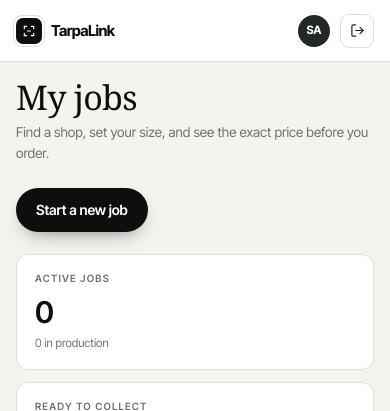
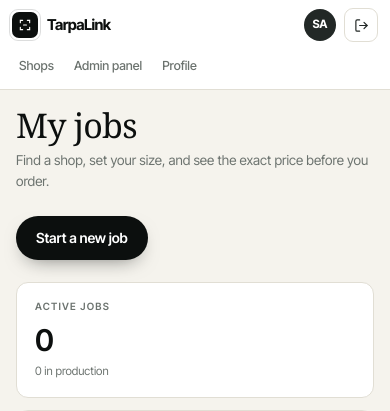
Before and after one commit to pasinosvictorianodyanna-hub/TarpaLink, a Laravel app: page /account in a window 390 px wide. Shown: the top 411 px of the page. Run offline with Laravel 12, Linux system fonts and the light colour scheme; a user stored in the database is signed in; data comes from the database, SQL or seed files in the repository; style sheets or scripts are compiled from the project's sources; some libraries are stand-ins or nearby versions; some web fonts are replaced.

Commit message:
Put the seven customer screens in the bar, not behind a menu
A dropdown hides the very thing the customer was supposed to be able to see.
All seven now sit in the top bar in journey order: Shop directory, Shop
profile, Order builder, Checkout, Order status, My jobs, Profile.

Three of them need context — builder and checkout need a shop in the URL,
order status needs a job — so they render as dimmed text with a title saying
what they are waiting for ('Open a shop first', 'No order in progress') until
that context exists. Visible, because they are part of the journey; not
clickable, because a nav item that looks live and goes nowhere is the exact
problem this was meant to fix.

On a phone the bar becomes two rows: logo and account controls on top, the
seven screens underneath as a horizontally scrolling strip with a fade at the
right edge. It used to disappear below 640px entirely, which left a phone with
no navigation at all.

Also fixed: the shop profile page kept its fixed 300px sidebar column at every
width, so the whole page scrolled sideways on a phone. It was the only grid
that never got a mobile rule.

Ten tests rewritten for the new shape: all seven present, order status is a
link only when there is a job to open, the dimmed items carry their reason, the
bar points at the shop you are looking at, and exactly one item is marked
current.

```diff
--- a/resources/css/app.css
+++ b/resources/css/app.css
@@ -366,10 +366,25 @@ html{scroll-behavior:smooth}
   position:sticky;top:0;z-index:80;
 }
 .appbar .logo{font-size:15px}
-.appbar-links{display:flex;gap:4px;font-size:13px;font-weight:500}
-.appbar-links a{padding:7px 11px;border-radius:8px;color:var(--muted);transition:.16s}
+.appbar-links{
+  display:flex;gap:2px;font-size:13px;font-weight:500;
+  min-width:0;overflow-x:auto;scrollbar-width:none;
+}
+.appbar-links::-webkit-scrollbar{display:none}
+.appbar-links a{flex:none;padding:7px 10px;border-radius:8px;color:var(--muted);transition:.16s;white-space:nowrap}
 .appbar-links a:hover{background:var(--paper);color:var(--ink)}
 .appbar-links a.on{background:var(--ink);color:#fff}
+/* A screen that exists but has nothing to open yet: present in the journey,
+   clearly not clickable, and the title says what it is waiting for. */
+.nav-off{
+  flex:none;padding:7px 10px;border-radius:8px;color:var(--muted-2);
+  white-space:nowrap;opacity:.6;
+}
+/* Below the width where all seven fit, the strip scrolls. The fade on the right
+   edge is what says so — a hard cut just looks like a broken layout. */
+@media(max-width:1099px){
+  .appbar-links{mask-image:linear-gradient(90deg,#000 calc(100% - 22px),transparent)}
+}
 .appbar-right{margin-left:auto;display:flex;align-items:center;gap:10px}
 
 /* ---------- customer navigation ----------
@@ -842,8 +811,23 @@ textarea.finp{height:auto;padding:8px 10px;line-height:1.5;resize:vertical}
 .cta-band{padding:34px 24px}
 .sec{padding:58px 0}
 .app-body{padding:18px 16px 0}
-.appbar{padding:0 16px;gap:12px}
-.appbar-links{display:none}
+/* The journey no longer disappears on a phone. The bar becomes two rows: the
+   logo and the account controls on top, the seven screens underneath as a
+   horizontally scrolling strip — the same shape as the design's screen rail. */
+.appbar{
+  flex-wrap:wrap;height:auto;padding:8px 12px 0;gap:8px 12px;
+  align-items:center;
+}
+.appbar-links{
+  order:3;flex-basis:100%;gap:2px;
+  padding:0 0 8px;margin:0 -2px;
+  -webkit-overflow-scrolling:touch;
+}
+.appbar-links a,.nav-off{padding:6px 9px;font-size:12.5px}
+.appbar-right{gap:8px}
+/* The shop page kept a fixed 300px sidebar column on a phone, which pushed the
+   whole page sideways. It was the only grid that never got a mobile rule. */
+.shop-grid{grid-template-columns:1fr}
 .hero-art{display:none}
 .kpis{grid-template-columns:1fr}
 .foot-grid{grid-template-columns:1fr}
--- a/resources/views/layouts/app.blade.php
+++ b/resources/views/layouts/app.blade.php
@@ -23,13 +23,20 @@
     // The design trims the bar down on the two screens that are steps in one
     // flow rather than places you navigate to: checkout is a leg of the builder,
     // and the builder itself replaces "Profile" with the draft it belongs to.
+    //
+    // Every entry is the same shape — label, destination, whether it is the
+    // current screen, and a reason when there is no destination yet. One shape
+    // means one loop in the view, and no branch can quietly render a link to
+    // nowhere.
     if (request()->routeIs('checkout.*')) {
-        $barLinks = [['Shops', route('shops.index'), request()->routeIs('shops.*')]];
+        $barLinks = [
+            ['label' => 'Shops', 'url' => route('shops.index'), 'on' => request()->routeIs('shops.*'), 'why' => null],
+        ];
     } elseif (request()->routeIs('shops.builder')) {
         $barLinks = [
-            ['Shops', route('shops.index'), false],
-            ['New order', route('shops.builder', request()->route('shop')), true],
-            ['My jobs', route('account'), false],
+            ['label' => 'Shops', 'url' => route('shops.index'), 'on' => false, 'why' => null],
+            ['label' => 'New order', 'url' => route('shops.builder', request()->route('shop')), 'on' => true, 'why' => null],
+            ['label' => 'My jobs', 'url' => route('account'), 'on' => false, 'why' => null],
         ];
     } else {
         // "My jobs" is the customer's list. A shop owner signing in was shown it
@@ -37,15 +44,15 @@
         // and an admin was shown the same. Each role gets the door it needs.
         if ($me->isAdmin()) {
             $barLinks = [
-                ['Shops', route('shops.index'), request()->routeIs('shops.*')],
-                ['Admin panel', route('filament.admin.pages.dashboard'), request()->routeIs('filament.admin.*')],
-                ['Profile', route('profile.edit'), request()->routeIs('profile.*')],
+                ['label' => 'Shops', 'url' => route('shops.index'), 'on' => request()->routeIs('shops.*'), 'why' => null],
+                ['label' => 'Admin panel', 'url' => route('filament.admin.pages.dashboard'), 'on' => request()->routeIs('filament.admin.*'), 'why' => null],
+                ['label' => 'Profile', 'url' => route('profile.edit'), 'on' => request()->routeIs('profile.*'), 'why' => null],
             ];
         } elseif ($me->isShopOwner()) {
             $barLinks = [
-                ['Shops', route('shops.index'), request()->routeIs('shops.*')],
-                ['Console', route('console.dashboard'), request()->routeIs('console.*')],
-                ['Profile', route('profile.edit'), request()->routeIs('profile.*')],
+                ['label' => 'Shops', 'url' => route('shops.index'), 'on' => request()->routeIs('shops.*'), 'why' => null],
+                ['label' => 'Console', 'url' => route('console.dashboard'), 'on' => request()->routeIs('console.*'), 'why' => null],
+                ['label' => 'Profile', 'url' => route('profile.edit'), 'on' => request()->routeIs('profile.*'), 'why' => null],
             ];
         } else {
             // The customer's bar is built below, once the unfinished order and
@@ -68,17 +75,15 @@
      | a shop or a job. A customer who left mid-order had nothing on screen
      | telling them where they were or how to get back.
      |
-     | Three things fix that: the four destinations that are always meaningful
-     | become real links, an unfinished order gets its own chip, and a "More"
-     | menu lists all seven screens with a line explaining each — including the
-     | ones that need a shop or a job first, which say so instead of linking
-     | somewhere that would silently do the wrong thing.
+     | All seven now sit in the bar itself, in the order of the journey. The ones
+     | that need a shop or a job are rendered as dimmed text rather than links
+     | until that context exists — a nav item that looks clickable and quietly
+     | goes nowhere is the thing this is meant to prevent.
      */
     $isCustomer = ! $me->isAdmin() && ! $me->isShopOwner();
 
     $resume = null;
     $currentShop = null;
-    $moreItems = [];
 
     if ($isCustomer) {
         // The most useful unfinished thing, in the order a customer would want
@@ -112,8 +117,8 @@
         }
 
         // Builder and checkout need a shop in the URL, and order status needs a
-        // job. Take whichever the current page is about so those menu items
-        // point at something real rather than at a generic page.
+        // job. Take whichever the current page is about, so those three point at
+        // something real instead of at a generic page.
         $currentShop = request()->route('shop');
 
         if (! $currentShop instanceof \App\Models\Shop) {
@@ -121,77 +126,50 @@
             $currentShop = $boundJob instanceof \App\Models\Job ? $boundJob->shop : null;
         }
 
-        $moreItems = [
+        $barLinks = [
             [
-                'n' => '01',
-                'name' => 'Shop directory',
-                'desc' => 'Every shop on the platform and the rates each one publishes.',
+                'label' => 'Shop directory',
                 'url' => route('shops.index'),
+                'on' => request()->routeIs('shops.index'),
                 'why' => null,
-                'on' => request()->routeIs('shops.index'),
             ],
             [
-                'n' => '02',
-                'name' => 'Shop profile',
-                'desc' => 'One shop: its services, price tiers and turnaround.',
+                'label' => 'Shop profile',
                 'url' => $currentShop ? route('shops.show', $currentShop) : null,
-                'why' => $currentShop ? null : 'Open a shop first',
                 'on' => request()->routeIs('shops.show'),
+                'why' => 'Open a shop first',
             ],
             [
-                'n' => '03',
-                'name' => 'Order builder',
-                'desc' => 'Set the size, quantity and options — the price updates as you type.',
+                'label' => 'Order builder',
                 'url' => $currentShop ? route('shops.builder', $currentShop) : null,
-                'why' => $currentShop ? null : 'Open a shop first',
                 'on' => request()->routeIs('shops.builder'),
+                'why' => 'Open a shop first',
             ],
             [
-                'n' => '04',
-                'name' => 'Checkout',
-                'desc' => 'Confirm the spec, pick a payment method, create the job.',
+                'label' => 'Checkout',
                 'url' => $currentShop ? route('checkout.show', $currentShop) : null,
-                'why' => $currentShop ? null : 'Build an order first',
                 'on' => request()->routeIs('checkout.*'),
+                'why' => 'Build an order first',
             ],
             [
-                'n' => '05',
-                'name' => 'Order status',
-                'desc' => 'Track a job, approve its proof, download the receipt.',
+                'label' => 'Order status',
                 'url' => $resume['url'] ?? null,
-                'why' => $resume ? null : 'No order in progress',
                 'on' => request()->routeIs('jobs.*'),
+                'why' => 'No order in progress',
             ],
             [
-                'n' => '06',
-                'name' => 'My jobs',
-                'desc' => 'Everything you have ordered, across every shop.',
+                'label' => 'My jobs',
                 'url' => route('account'),
+                'on' => request()->routeIs('account'),
                 'why' => null,
-                'on' => request()->routeIs('account'),
             ],
             [
-                'n' => '07',
-                'name' => 'Profile',
-                'desc' => 'Your name, contact details and password.',
+                'label' => 'Profile',
                 'url' => route('profile.edit'),
+                'on' => request()->routeIs('profile.*'),
                 'why' => null,
-                'on' => request()->routeIs('profile.*'),
             ],
         ];
-
-        $barLinks = [
-            ['Shops', route('shops.index'), request()->routeIs('shops.*')],
-            ['My jobs', route('account'), request()->routeIs('account')],
-        ];
-
-        // Only offered when there is an order to look at. A dead "Order status"
-        // that lands on an empty list is worse than no link at all.
-        if ($resume !== null) {
-            $barLinks[] = ['Order status', $resume['url'], request()->routeIs('jobs.*')];
-        }
-
-        $barLinks[] = ['Profile', route('profile.edit'), request()->routeIs('profile.*')];
     }
   @endphp
 
@@ -205,8 +183,14 @@
       TarpaLink
     </a>
     <div class="appbar-links">
-      @foreach ($barLinks as [$label, $href, $on])
-        <a href="{{ $href }}" class="{{ $on ? 'on' : '' }}">{{ $label }}</a>
+      @foreach ($barLinks as $link)
+        @if ($link['url'])
+          <a href="{{ $link['url'] }}" class="{{ $link['on'] ? 'on' : '' }}">{{ $link['label'] }}</a>
+        @else
+          {{-- Dimmed, not hidden, and not a link: the screen exists, it just
+               needs a shop or a job first, and the title says which. --}}
+          <span class="nav-off" aria-disabled="true" title="{{ $link['why'] }}">{{ $link['label'] }}</span>
+        @endif
       @endforeach
     </div>
     <div class="appbar-right">
@@ -225,46 +209,6 @@
           </svg>
           @if ($waiting > 0)<i class="dot"></i>@endif
         </a>
-      @endif
-
-      {{-- A <details> element rather than a scripted dropdown: it opens without
-           JavaScript, closes on Escape, and is reachable by keyboard for free.
-           The script at the foot of this layout only adds outside-click closing. --}}
-      @if ($isCustomer)
-        <details class="appbar-more">
-          <summary class="more-btn" aria-label="All customer screens">
-            <svg viewBox="0 0 24 24" fill="none" stroke="currentColor" stroke-width="1.9" stroke-linecap="round" aria-hidden="true">
-              <path d="M4 7h16M4 12h16M4 17h16"/>
-            </svg>
-            <span>More</span>
-          </summary>
-          <div class="more-panel">
-            <div class="more-head">
-              <b>Your screens</b>
-              <span>The seven steps from browsing to a finished job</span>
-            </div>
-            @foreach ($moreItems as $item)
-              @if ($item['url'])
-                <a class="more-item {{ $item['on'] ? 'on' : '' }}" href="{{ $item['url'] }}">
-                  <span class="more-n">{{ $item['n'] }}</span>
-                  <span class="more-t">
-                    <b>{{ $item['name'] }}</b>
-                    <i>{{ $item['desc'] }}</i>
-                  </span>
-                  @if ($item['on'])<span class="more-here">You are here</span>@endif
-                </a>
-              @else
-                <span class="more-item off" aria-disabled="true">
-                  <span class="more-n">{{ $item['n'] }}</span>
-                  <span class="more-t">
-                    <b>{{ $item['name'] }}</b>
-                    <i>{{ $item['why'] }}</i>
-                  </span>
-                </span>
-              @endif
-            @endforeach
-          </div>
-        </details>
       @endif
 
       <a class="avatar" href="{{ route('profile.edit') }}" title="{{ $me->name }}">{{ $initials }}</a>
@@ -287,30 +231,6 @@
     </div>
   </nav>
 
-  @if ($isCustomer)
-  {{-- <details> already handles open, close-on-second-click and Escape. This adds
-       the two things it does not: closing when you click elsewhere, and closing
-       when the browser restores the page from its back/forward cache. --}}
-  <script>
-    (() => {
-      const more = document.querySelector('.appbar-more');
-      if (!more) return;
-
-      document.addEventListener('click', (e) => {
-        if (more.open && !more.contains(e.target)) more.open = false;
-      });
-
-      document.addEventListener('keydown', (e) => {
-        if (e.key === 'Escape' && more.open) {
-          more.open = false;
-          more.querySelector('summary')?.focus();
-        }
-      });
-
-      window.addEventListener('pageshow', () => { more.open = false; });
-    })();
-  </script>
-  @endif
 @else
   <nav class="mk-nav" id="mkNav">
     <div class="wrap mk-nav-in">
```
Also changed, not shown: other parts of resources/css/app.css (+0 -46 lines), tests/Feature/CustomerNavTest.php (+90 -77 lines).
